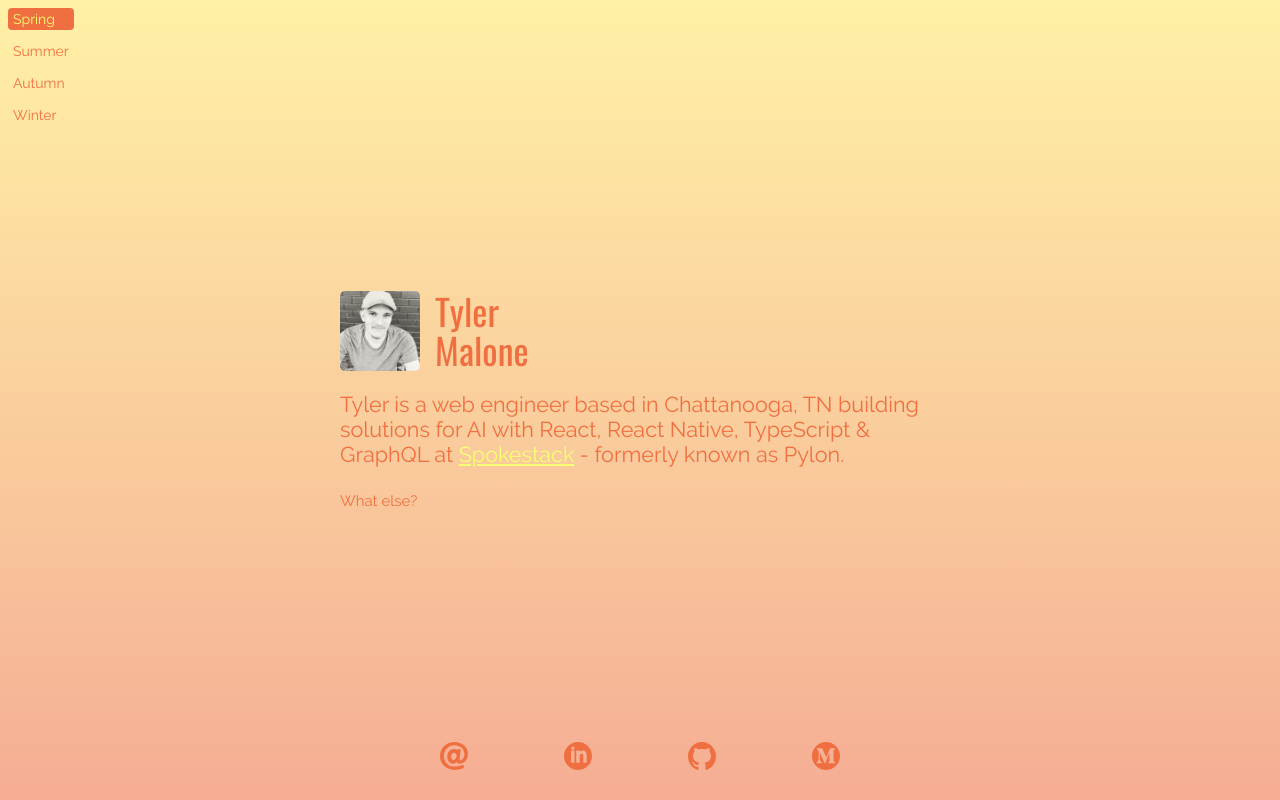
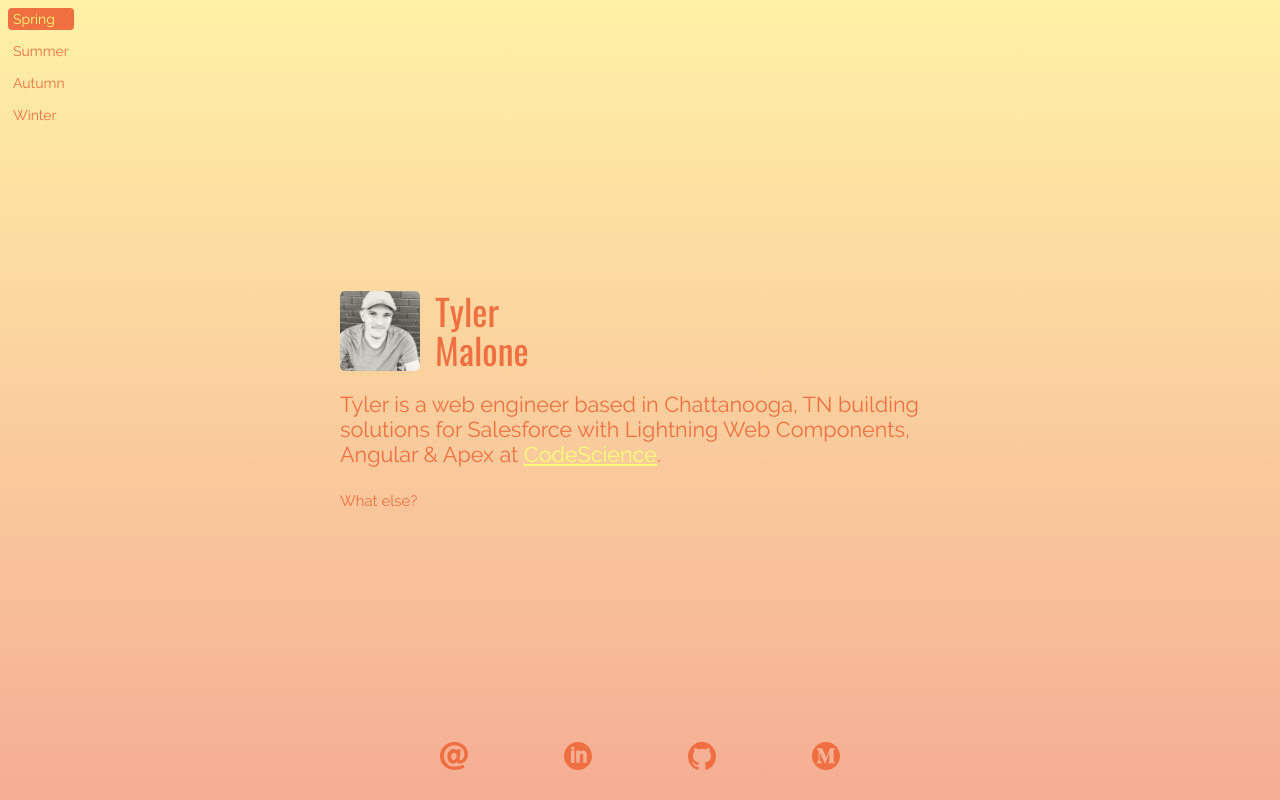
Before and after one commit to rtmalone/rtylermalone.com, a React (Create React App) app: page / in a window 1280 px wide. Built offline with nearby package versions, Linux system fonts and the light colour scheme.

Commit message:
Update for current job

```diff
--- a/src/components/Main.js
+++ b/src/components/Main.js
@@ -23,14 +23,13 @@ export default function Temp() {
       >
         <p>
           Tyler is a web engineer based in Chattanooga, TN building solutions
-          for AI with React, React Native, TypeScript & GraphQL at{" "}
-          <a href="https://spokestack.io">Spokestack</a> - formerly known as
-          Pylon.
+          for Salesforce with Lightning Web Components, Angular & Apex at{" "}
+          <a href="https://codescience.com">CodeScience</a>.
         </p>
         <p style={{ fontSize: "1em" }}>
-          Previously, Tyler has worked on teams developing a social platform for
+          Previously, Tyler has worked on teams developing UI for AI powered applications, a social platform for
           sport fans, a user powered broadcasting platform focused on sports,
-          and web apps supporting an innovative, hand held, 12-lead ECG system.
+          and web apps supporting an innovative, 12-lead ECG system.
           These various projects utilized React, Firebase, Google Cloud
           Functions, AngularJS, Express, and jQuery.
         </p>
--- a/src/components/styles/main.module.css
+++ b/src/components/styles/main.module.css
@@ -41,7 +41,7 @@ p {
 }
 
 .expand {
-  height: 290px;
+  height: 300px;
 }
 
 small {
```
